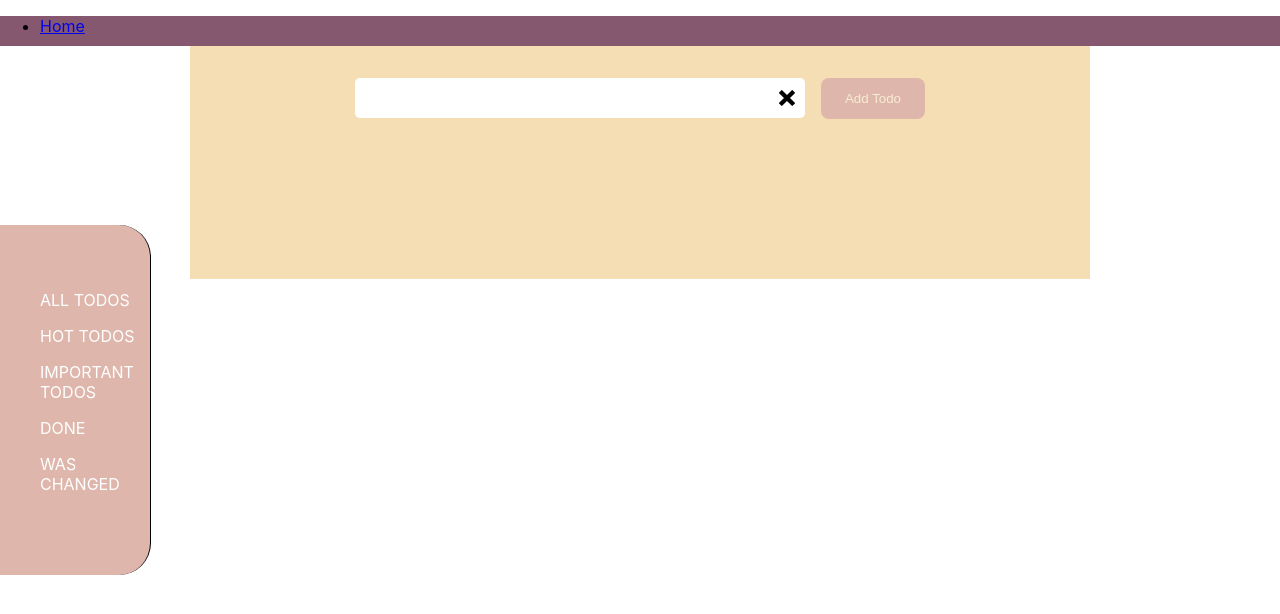
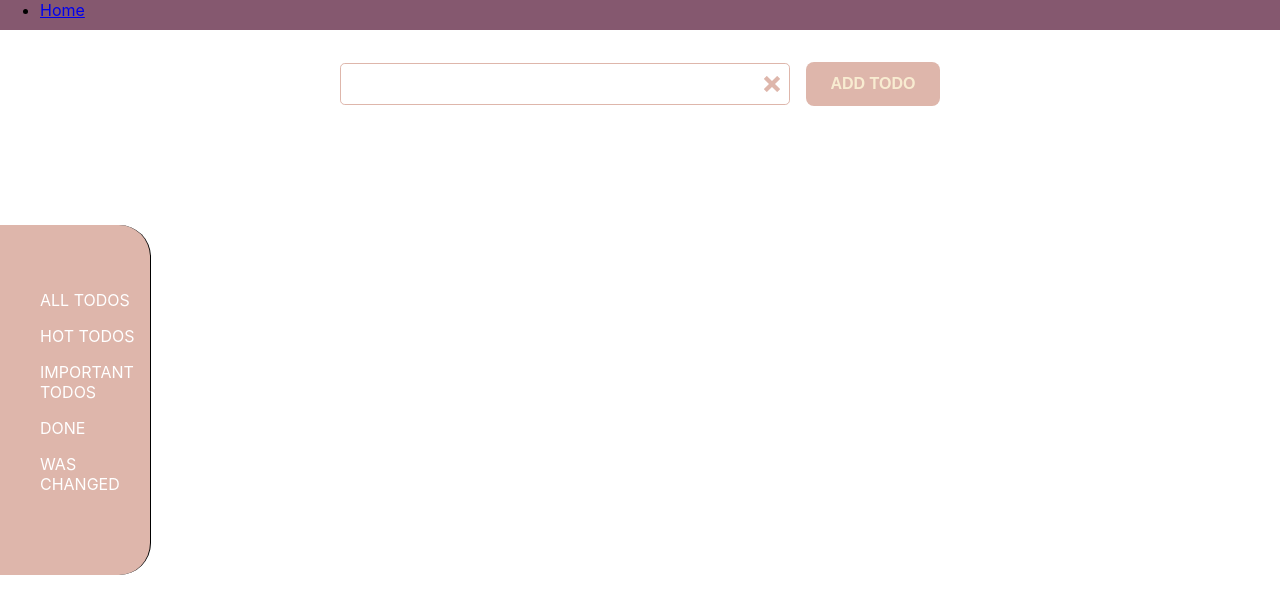
Before and after one commit to OmurbekArykbaev/todoModern-react-redux, a React (Create React App) app: page / in a window 1280 px wide. Shown: the top 614 px of the page. Built offline with nearby package versions, Linux system fonts and the light colour scheme.

Commit message:
Add all function FC type

```diff
--- a/src/components/Header/Header.tsx
+++ b/src/components/Header/Header.tsx
@@ -1,13 +1,14 @@
 import styles from "./Header.module.scss"
 import "./Header.module.scss"
+import { FC } from "react"
 
-const Header = () => {
+const Header: FC = () => {
   return (
     <header className={styles.header}>
       <nav>
         <ul>
           <li>
-            <a href="#">Home</a>
+            <a href="#/">Home</a>
           </li>
         </ul>
       </nav>
--- a/src/components/Layout/Layout.module.scss
+++ b/src/components/Layout/Layout.module.scss
@@ -12,5 +12,5 @@
     "content content content content"
     "footer footer footer footer";
   justify-content: center;
-  background-color: wheat;
+  // background-color: #85586f;
 }
--- a/src/components/Layout/Layout.tsx
+++ b/src/components/Layout/Layout.tsx
@@ -1,10 +1,11 @@
+import { FC } from "react"
 import { Outlet } from "react-router-dom"
 import Header from "../Header/Header"
 import Sidebar from "../Sidebar/Sidebar"
 import TodoPanel from "../TodoPanel/TodoPanel"
 import styles from "./Layout.module.scss"
 
-const Layout = () => {
+const Layout: FC = () => {
   return (
     <>
       <Header />
--- a/src/components/Sidebar/Sidebar.tsx
+++ b/src/components/Sidebar/Sidebar.tsx
@@ -1,7 +1,7 @@
-import React from "react"
+import { FC } from "react"
 import styles from "./Sidebar.module.scss"
 
-const Sidebar = () => {
+const Sidebar: FC = () => {
   return (
     <aside className={styles.aside}>
       <div className={styles.wrapper}>
--- a/src/components/Todo/Todo.module.scss
+++ b/src/components/Todo/Todo.module.scss
@@ -4,6 +4,8 @@
   margin: 0 0 2rem 0;
   background-color: #f8ecd1;
   border: 0.2rem solid #f8ecd1;
+  -webkit-box-shadow: 0px 0px 18px -2px rgba(0, 0, 0, 0.76);
+  box-shadow: 0px 0px 18px -2px rgba(0, 0, 0, 0.76);
 
   &.ishot {
     animation: ishot 1s infinite;
--- a/src/components/Todo/Todo.tsx
+++ b/src/components/Todo/Todo.tsx
@@ -32,6 +32,7 @@ const Todo: FC<TodoProps> = ({
       setAnimateType(`${styles.todo}`)
     }
   }, [isHot, isImportant])
+
   return (
     <li className={animateType}>
       <div className={styles.wrapper}>
--- a/src/components/TodoPanel/TodoPanel.module.scss
+++ b/src/components/TodoPanel/TodoPanel.module.scss
@@ -5,6 +5,7 @@
   // background-color: red;
 
   .wrapper {
+    height: 170px;
     .form {
       display: flex;
       align-items: center;
@@ -24,7 +25,7 @@
           width: 100%;
           font-size: 18px;
           padding: 0.6rem 2rem 0.6rem 0.4rem;
-          border: none;
+          border: 0.1px solid #deb6ab;
           border-radius: 0.3rem;
 
           &:focus {
@@ -32,6 +33,7 @@
           }
         }
         svg {
+          color: #deb6ab;
           position: absolute;
           right: 10px;
           cursor: pointer;
@@ -39,6 +41,9 @@
       }
 
       .btn {
+        font-size: 16px;
+        font-weight: bold;
+        text-transform: uppercase;
         padding: 0.8rem 1.5rem;
         background-color: #deb6ab;
         color: #f8ecd1;
--- a/src/components/TodoPanel/TodoPanel.tsx
+++ b/src/components/TodoPanel/TodoPanel.tsx
@@ -19,8 +19,8 @@ const TodoPanel: FC = () => {
       setErrorMessage("Please write some text!")
       setTimeout(() => setErrorMessage(""), 1000)
     } else {
-      const now = new Date()
-      const time = date.format(now, "DD.MM.YYYY HH:mm")
+      const now: Date = new Date()
+      const time: string = date.format(now, "DD.MM.YYYY HH:mm")
       const todo: TodoType = {
         id: Date.now(),
         text: inputValue,
@@ -44,7 +44,7 @@ const TodoPanel: FC = () => {
     setIsImportant(!isImportant)
   }
 
-  const todoOnChangeHandler = (e: ChangeEvent<HTMLInputElement>) => {
+  const todoOnChangeHandler = (e: ChangeEvent<HTMLInputElement>): void => {
     setInputValue(e.target.value)
   }
 
@@ -71,6 +71,7 @@ const TodoPanel: FC = () => {
             Add Todo
           </button>
         </div>
+
         {inputValue && (
           <div className={styles.control}>
             <button
--- a/src/index.css
+++ b/src/index.css
@@ -9,6 +9,10 @@ body {
   -moz-osx-font-smoothing: grayscale;
 }
 
+ul {
+  margin: 0;
+}
+
 code {
   font-family: source-code-pro, Menlo, Monaco, Consolas, "Courier New",
     monospace;
--- a/src/pages/Home/Home.module.scss
+++ b/src/pages/Home/Home.module.scss
@@ -5,6 +5,9 @@
   }
 
   .list {
+    display: flex;
+    flex-direction: column-reverse;
+
     padding: 3rem 2rem;
     list-style: none;
     margin: 0;
```
